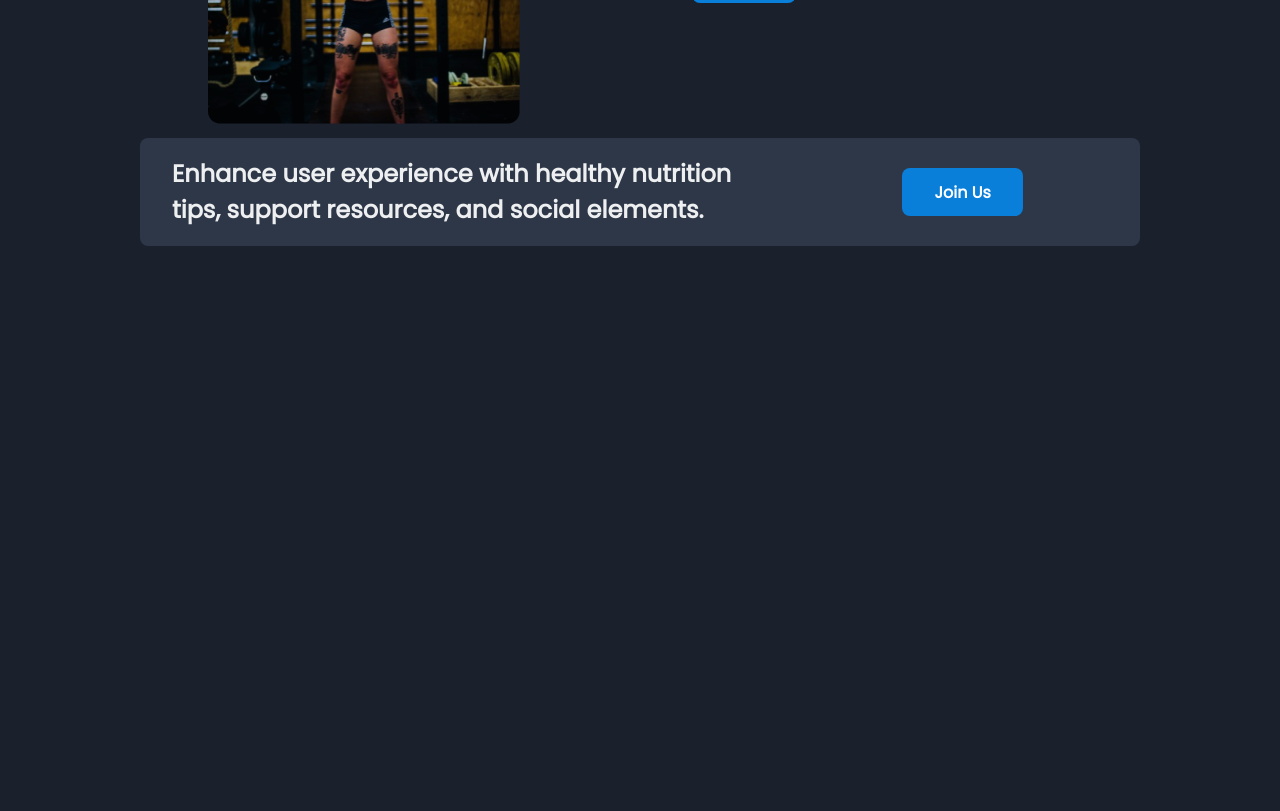
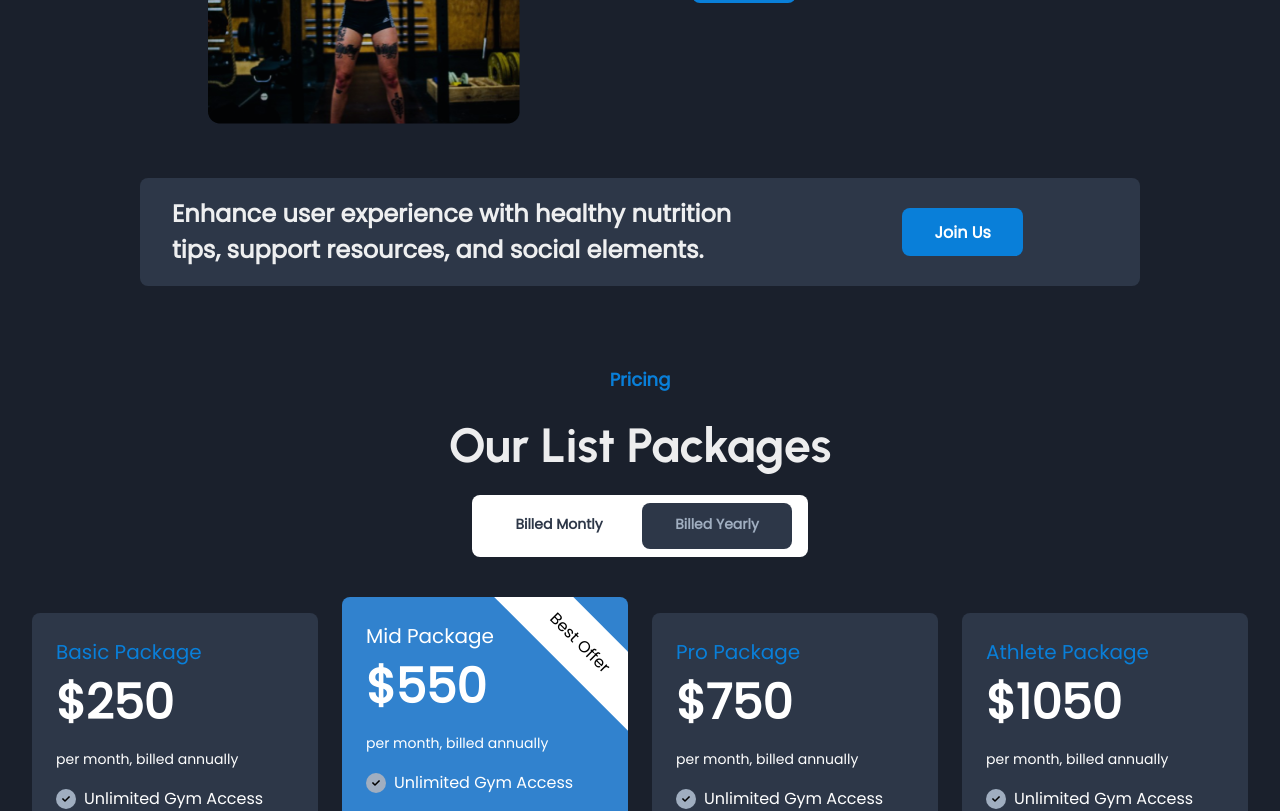
Before and after one commit to KayoRonald/gym-center, a React (Vite) app: page / in a window 1280 px wide. Shown: the part 1700-2511 px from the top of the page. Before the commit the page ends 2026 px from the top, so only its background shows below. Built offline with nearby package versions, Linux system fonts and the light colour scheme.

Commit message:
feat: Add pricing table component and update padding in home page

```diff
--- a/src/pages/home/index.tsx
+++ b/src/pages/home/index.tsx
@@ -16,6 +16,7 @@ import {
 import { Helmet } from "react-helmet-async";
 import { ExploreOrProgram } from "../../components/explore";
 import Card from "../../components/banner-card";
+import { PricingContent } from "../../components/table-tricing";
 
 const PlayIcon = createIcon({
   displayName: "PlayIcon",
@@ -127,7 +128,7 @@ export default function Home() {
 
       <Card />
 
-      <Container maxW="5xl" px={{ base: 6, md: 3 }} mb={20}>
+      <Container maxW="5xl" px={{ base: 6, md: 3 }} padding={'40px 20px'}>
         <Box
           bg="gray.700"
           py={{ base: 10, md: 18 }}
@@ -162,6 +163,8 @@ export default function Home() {
           </SimpleGrid>
         </Box>
       </Container>
+
+      <PricingContent />
     </>
   );
 }
```
